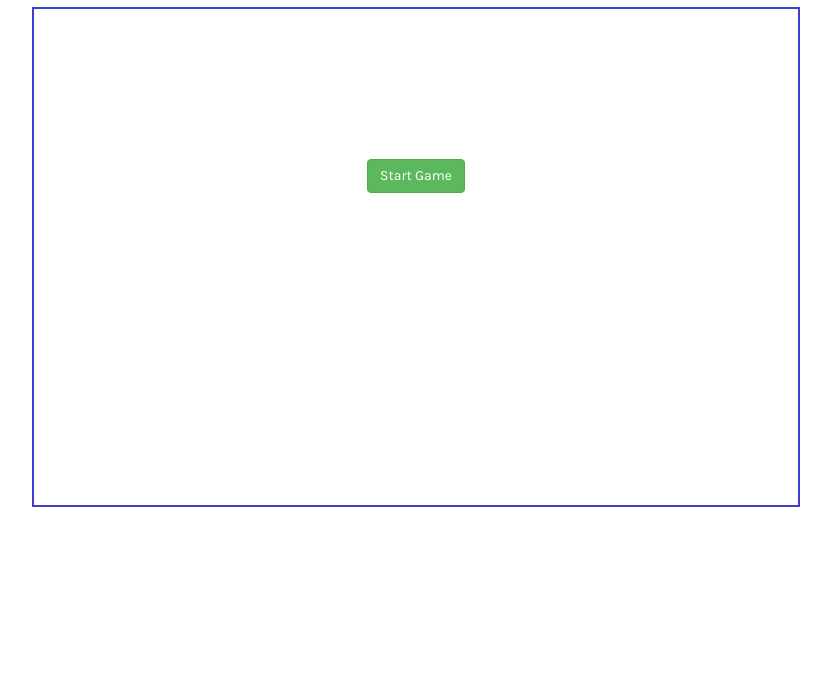
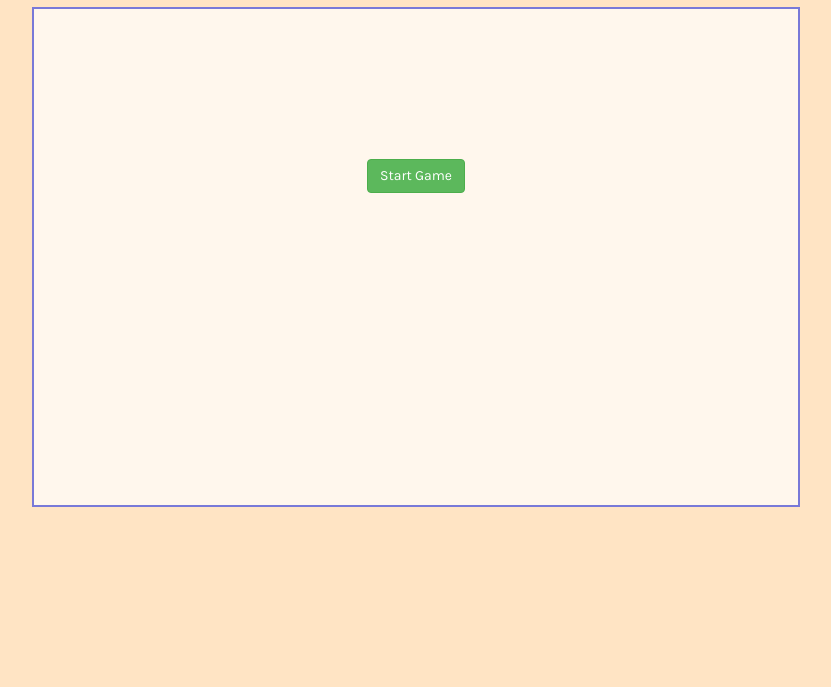
Before and after one commit to pritiezzi/TriviaGame, a plain HTML site: page index.html in a window 1280 px wide. Shown: the part 113-800 px from the top of the page, without its empty margins (224-1055 px from the left). Drawn offline with nearby package versions, Linux system fonts and the light colour scheme.

Commit message:
updated css

```diff
--- a/assets/css/style.css
+++ b/assets/css/style.css
@@ -31,7 +31,8 @@ img {
 
 body {
   background-size: cover;
-  font-family: 'Karla', sans-serif;
+  font-family: 'Karla';
+  background-color: bisque;
 }
 
 h1 {
@@ -57,7 +58,7 @@ h2, h4 {
 .wrapper {
   margin: 10px auto;
   background-color: rgba(255, 255, 255, 0.7);
-  border: 2px solid #403fd3;
+  border: 2px solid #7979d8;
   height: 500px;
   width: 60%;
   text-align: center;
```
Also changed, not shown: assets/javascript/app.js (+3 -17 lines).
